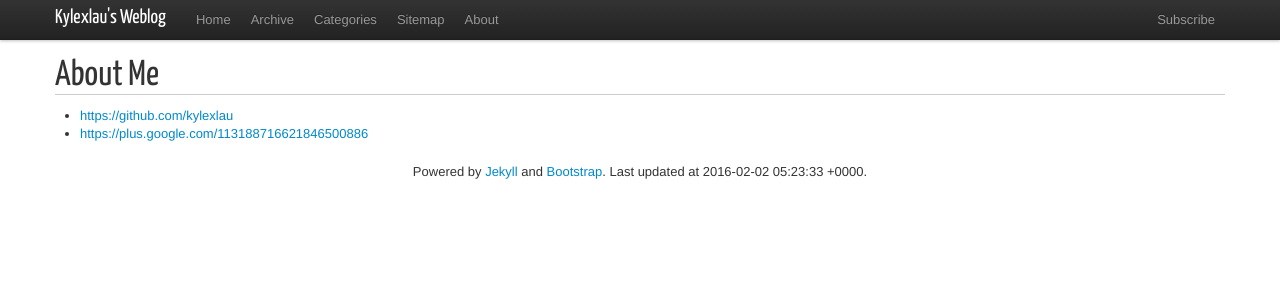
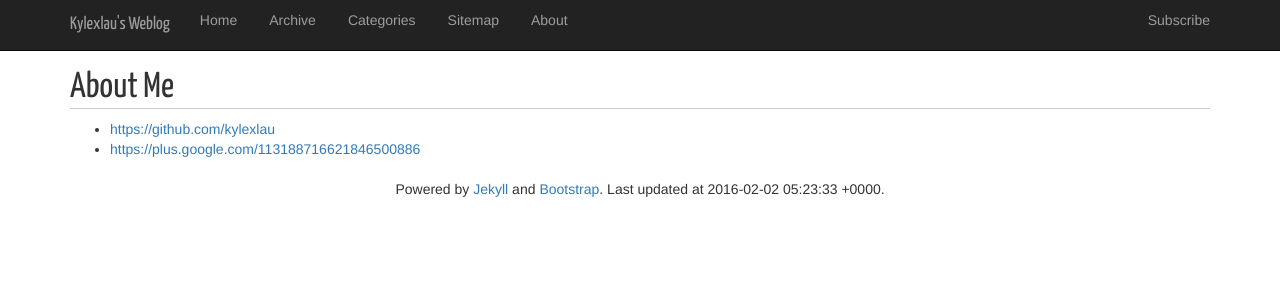
Before and after one commit to kylexlau/kylexlau.github.com, a Jekyll site: the page built from about.html, in a window 1280 px wide. Shown: the top 300 px of the page. Built offline with Jekyll 4.4.1, drawn with Linux system fonts in a browser that asks for light colours; nearby versions of some CDN libraries.

Commit message:
upgrade to bootstrap version 3.

```diff
--- a/_includes/footer.html
+++ b/_includes/footer.html
@@ -1,3 +1,3 @@
 <div id="footer">
-  Powered by <a href="https://github.com/mojombo/jekyll">Jekyll</a> and <a href="http://twitter.github.com/bootstrap/">Bootstrap</a>.  Last updated at {{ site.time | time_to_string }}.
+  Powered by <a href="https://jekyllrb.com/">Jekyll</a> and <a href="http://getbootstrap.com/">Bootstrap</a>.  Last updated at {{ site.time | time_to_string }}.
 </div>
--- a/_includes/header.html
+++ b/_includes/header.html
@@ -1,17 +1,12 @@
-<div class="navbar navbar-fixed-top">
-  <div class="navbar-inner">
-    <div class="container">
-      <a class="brand" href="/">Kylexlau's Weblog</a>
-	<ul class="nav">
-	  <li class="active"><a href="/">Home</a></li>
-	  <li ><a href="/archive.html">Archive</a></li>
-	  <li ><a href="/categories.html">Categories</a></li>
-	  <li ><a href="/sitemap.html">Sitemap</a></li>
-	  <li ><a href="/about.html">About</a></li>
-	</ul>
-	<ul class="nav pull-right">
-	  <li ><a href="/atom.xml">Subscribe</a></li>
-	</ul>
-    </div>
+<div class="navbar navbar-inverse navbar-fixed-top">
+  <div class="container">
+      <a class="navbar-brand brand" href="/">Kylexlau's Weblog</a>
+	<ul class="nav nav-pills">
+	  <li class="active"><a class="navbar-link" href="/">Home</a></li>
+	  <li ><a class="navbar-link" href="/archive.html">Archive</a></li>
+	  <li ><a class="navbar-link" href="/categories.html">Categories</a></li>
+	  <li ><a class="navbar-link" href="/sitemap.html">Sitemap</a></li>
+	  <li ><a class="navbar-link" href="/about.html">About</a></li>
+	  <li class="navbar-right" ><a class="navbar-link" href="/atom.xml">Subscribe</a></li>
   </div>
 </div>
--- a/_layouts/default.html
+++ b/_layouts/default.html
@@ -1,6 +1,5 @@
-<!DOCTYPE html PUBLIC "-//W3C//DTD XHTML 1.0 Strict//EN"
-	  "http://www.w3.org/TR/xhtml1/DTD/xhtml1-strict.dtd">
-<html xmlns="http://www.w3.org/1999/xhtml" xml:lang="en" lang="en-us">
+<!DOCTYPE html>
+<html lang="en">
 
   <head>
     <meta http-equiv="content-type" content="text/html; charset=utf-8" />
@@ -8,9 +7,10 @@
     <meta name="author" content="kyle x lau" />
     <link href="http://kyle.xlau.org/atom.xml" rel="alternate" title="Kylexlau's Weblog" type="application/atom+xml" />
 
+    <!-- Mobile -- >
+    <meta name="viewport" content="width=device-width, initial-scale=1">
     <!-- Homepage CSS -->
-    <link rel="stylesheet" href="/assets/css/bootstrap.min.css" type="text/css" media="screen" charset="utf-8" />
-    <link rel="stylesheet" href="/assets/css/bootstrap-responsive.css" type="text/css" media="screen" charset="utf-8" />
+    <link rel="stylesheet" href="https://maxcdn.bootstrapcdn.com/bootstrap/3.3.6/css/bootstrap.min.css" integrity="sha384-1q8mTJOASx8j1Au+a5WDVnPi2lkFfwwEAa8hDDdjZlpLegxhjVME1fgjWPGmkzs7" crossorigin="anonymous">
     <link rel="stylesheet" href="/assets/css/app.css" type="text/css" media="screen" charset="utf-8" />
 
     <!-- Le HTML5 shim, for IE6-8 support of HTML5 elements -->
--- a/assets/css/app.css
+++ b/assets/css/app.css
@@ -41,8 +41,6 @@ h3{
 
 p {
     font-size: 14px;
-    line-height: 1.8;
-    margin: 0 0 12px 0;
 }
 blockquote p {
     font-size: 14px;
@@ -64,7 +62,7 @@ code {
 
 /* fixed navbar*/
 body {
-   padding-top: 40px;
+   padding-top: 50px;
 }
 
 /* tag_box ======================================================== */
```
